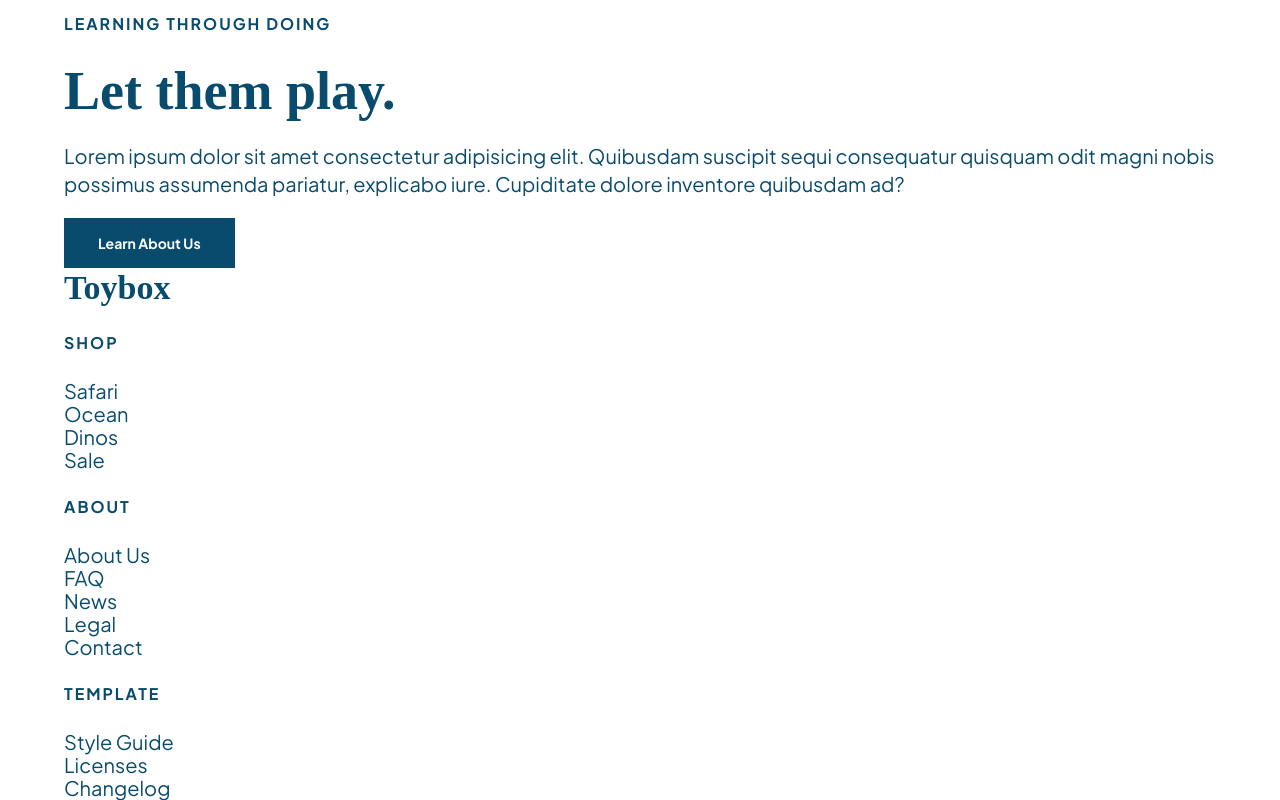
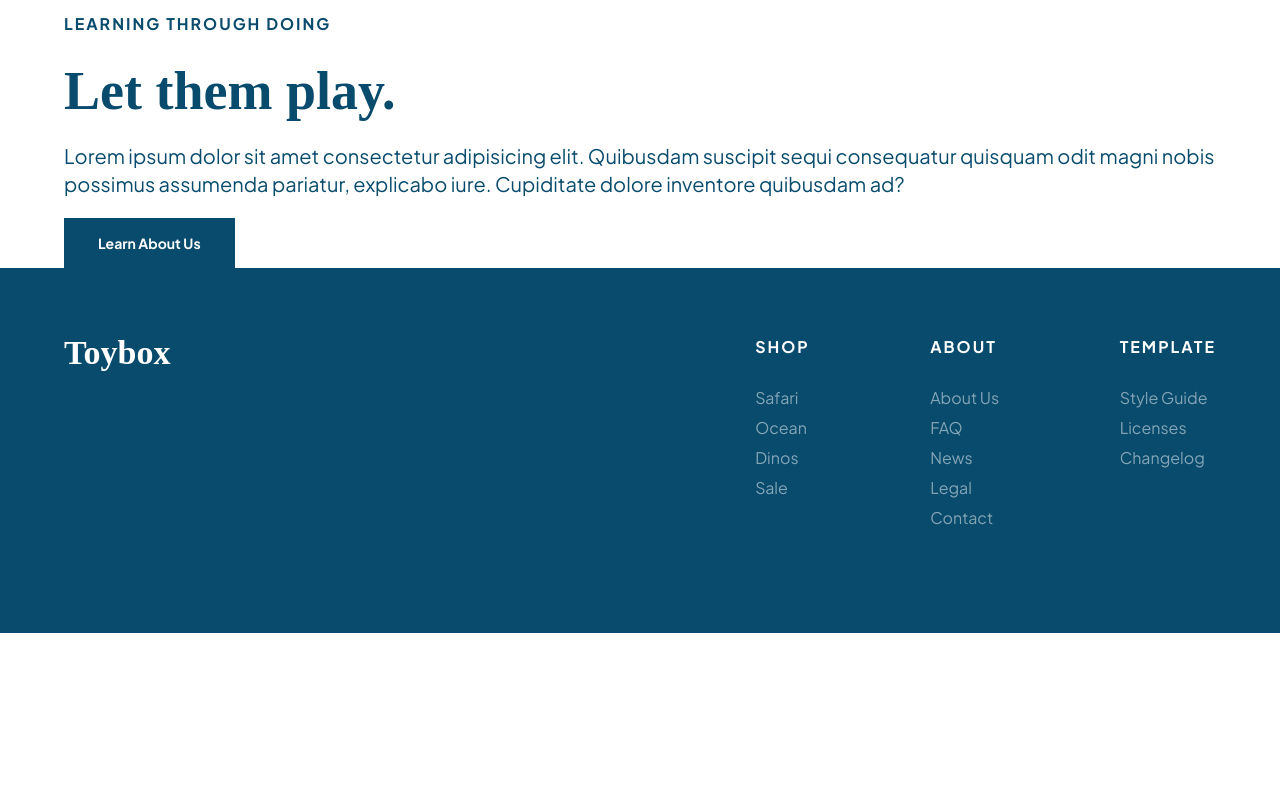
Before and after one commit to hushangni/ecommerce-codealong-juno, a plain HTML site: page index.html in a window 1280 px wide. Shown: the part 5519-6319 px from the top of the page. After the commit the page ends 6152 px from the top, so only its background shows below. Drawn offline with Linux system fonts and the light colour scheme; files whose address does not match are found by name; a web font is replaced by a local one.

Commit message:
Finished styling footer

```diff
--- /dev/null
+++ b/styles/sass/partials/_footer.scss
@@ -0,0 +1,35 @@
+footer {
+    background-color: $primary;
+    color: $solidWhite;
+    padding: 70px 0 100px;
+
+    h4 {
+        color: $solidWhite;
+    }
+
+    h5 {
+        margin-top: 0;
+    }
+
+    .footerFlexContainer {
+        display: flex;
+        justify-content: space-between;
+    }
+
+    .footerNav {
+        display: flex;
+        justify-content: space-between;
+        width: 40%;
+    }
+
+    a {
+        color: rgba($color: $solidWhite, $alpha: 0.5);
+        @include fontSize(16);
+        line-height: 1.5rem;
+
+        &:hover,
+        &:focus {
+            color: $solidWhite;
+        }
+    }
+}
--- a/styles/sass/styles.scss
+++ b/styles/sass/styles.scss
@@ -5,3 +5,4 @@
 @import "./partials/baseStyles";
 
 @import "./partials/nav";
+@import "./partials/footer";
```
Also changed, not shown: styles/styles.css.
